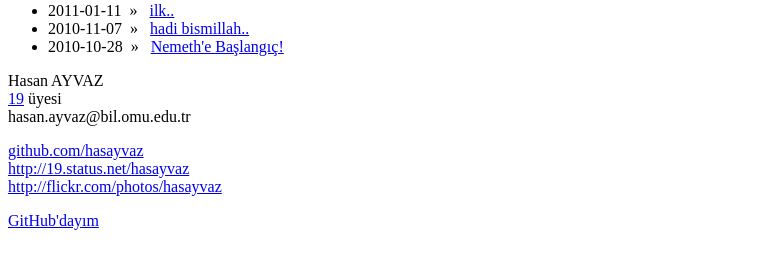
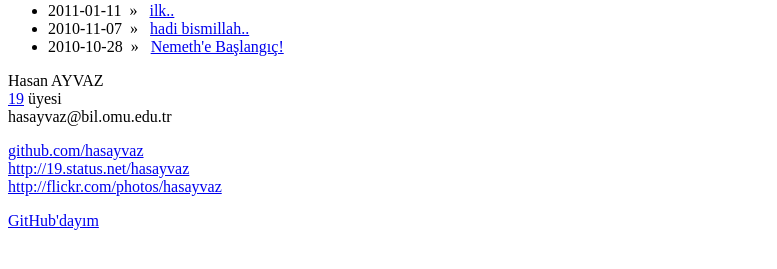
Before and after one commit to hasayvaz/hasayvaz.github.com, a Jekyll site: the page built from index.html, in a window 1280 px wide. Shown: the part 159-428 px from the top of the page, without its empty margins (0-777 px from the left). Built offline with Jekyll 4.4.1, drawn with Linux system fonts in a browser that asks for light colours.

```diff
--- a/_config.yml
+++ b/_config.yml
@@ -63,7 +63,7 @@ param:
         # tam kullanıcı adı (ör. Recai Oktaş)
         fullname: Hasan AYVAZ
         # email adresi (ör. roktas@bil.omu.edu.tr)
-        email: hasan.ayvaz@bil.omu.edu.tr
+        email: hasayvaz@bil.omu.edu.tr
         # ünvan (ör. Bilgisayar Mühendisliği Öğrencisi)
         title: <a href="http://ondokuz.biz/">19</a> üyesi
         # GnuPG kısa parmak izi (ör. DEADBEEF)
```
